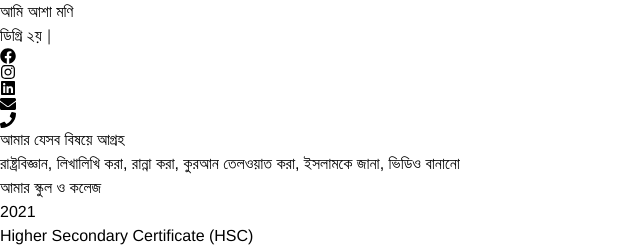
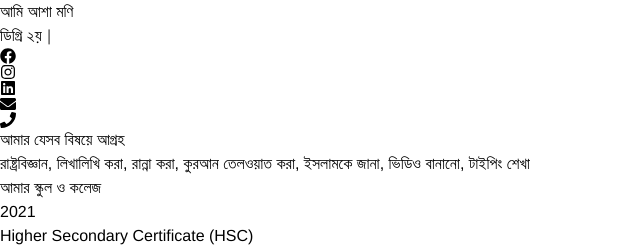
Before and after one commit to codebymojnu/Asha_CV, a React (Vite) app: page / in a window 1280 px wide. Shown: the top 247 px of the page, without its empty margins (0-640 px from the left). Built offline with nearby package versions, Linux system fonts and the light colour scheme; a web font is replaced by a local one.

Commit message:
Update AreaOfInterest.jsx

```diff
--- a/src/components/AreaOfInterest.jsx
+++ b/src/components/AreaOfInterest.jsx
@@ -6,6 +6,7 @@ export default function AreaOfInterestSection() {
     "কুরআন তেলওয়াত করা",
     "ইসলামকে জানা",
     "ভিডিও বানানো",
+ "টাইপিং শেখা",
   ];
 
   return (
```
